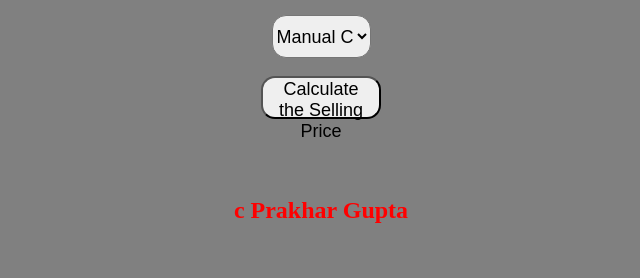
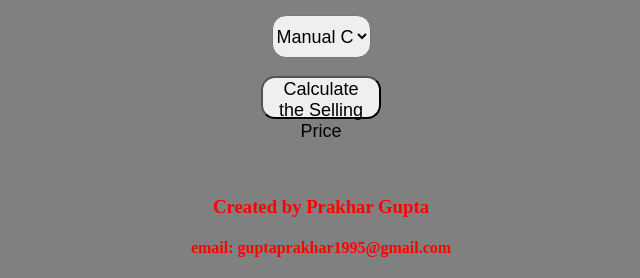
Before and after one commit to iamprakhargupta/oldcar, a Flask app: page / in a window 1280 px wide. Shown: the part 749-1027 px from the top of the page, without its empty margins (319-959 px from the left). Before the commit the page ends 972 px from the top, so only its background shows below. Run offline with Flask 2, Linux system fonts and the light colour scheme; parts of the project's set-up code (start-up, migrations or seed data) failed here and were passed over.

Commit message:
Update index.html

```diff
--- a/templates/index.html
+++ b/templates/index.html
@@ -43,7 +43,8 @@
 
         <br><br><h3>{{ prediction_text }}<h3>
 
-        <h2>c Prakhar Gupta</h2>
+        <h3>Created by Prakhar Gupta</h3>
+        <h4>email: guptaprakhar1995@gmail.com</h3>
     </div>
 
 
```
